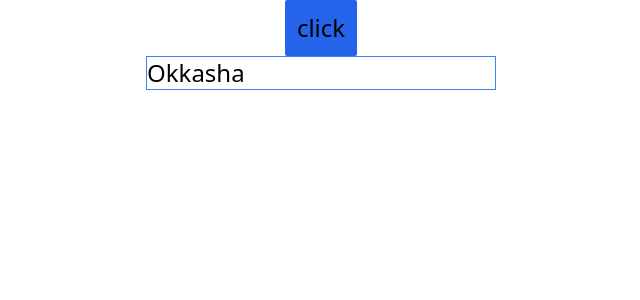
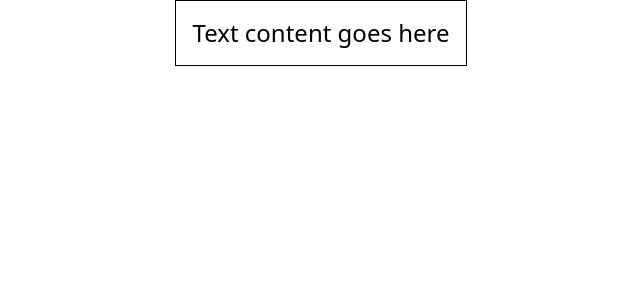
Before and after one commit to OkkashaAlly/react-typescript, a React (Vite) app: page / in a window 1280 px wide. Shown: the top 300 px of the page, without its empty margins (319-959 px from the left). Built offline with nearby package versions, Linux system fonts and the light colour scheme.

Commit message:
CSS Styles types

```diff
--- a/src/App.tsx
+++ b/src/App.tsx
@@ -1,4 +1,5 @@
 import Button from "./components/Button";
+import { Container } from "./components/Container";
 import Greet from "./components/Greet";
 import { Input } from "./components/Input";
 import Person from "./components/Person";
@@ -32,8 +33,9 @@
       <Person name={person} />
       <PersonList names={personList} /> */}
       {/* <Status status="loading" /> */}
-      <Button handleClick={(_, id) => console.log("Clicked", id)} />
-      <Input value="Okkasha" />
+      {/* <Button handleClick={(_, id) => console.log("Clicked", id)} />
+      <Input value="Okkasha" /> */}
+      <Container styles={{ border: "1px solid black", padding: "1rem" }} />
     </div>
   );
 }
--- /dev/null
+++ b/src/components/Container.tsx
@@ -0,0 +1,9 @@
+import React from "react";
+
+type ContainerProps = {
+  styles: React.CSSProperties;
+};
+
+export const Container = ({ styles }: ContainerProps) => {
+  return <div style={styles}>Text content goes here</div>;
+};
```
